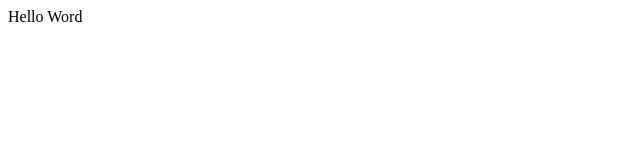
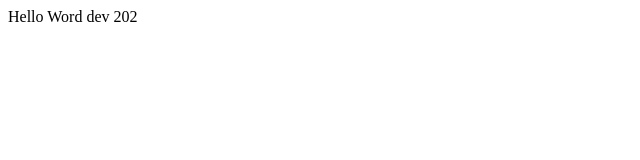
Before and after one commit to Fatima-ezzahra-GOUMRI/git-test, a plain HTML site: page index.html in a window 1280 px wide. Shown: the full height of the page, 0-640 px from the left. Drawn offline with Linux system fonts and the light colour scheme.

Commit message:
Update index.html

```diff
--- a/index.html
+++ b/index.html
@@ -6,6 +6,6 @@
     <title>Document</title>
 </head>
 <body>
-    Hello Word
+    Hello Word dev 202
 </body>
 </html>
```
